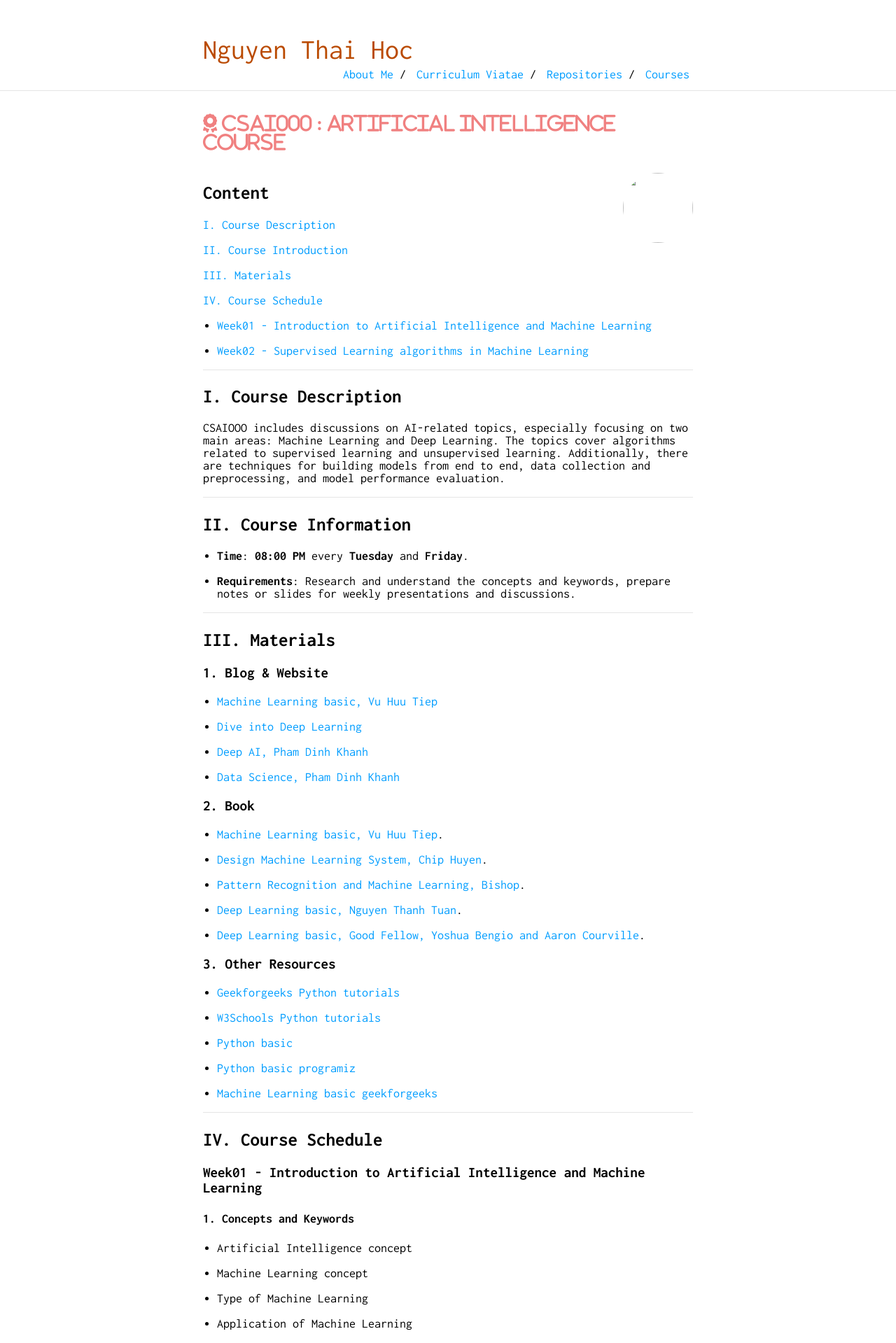
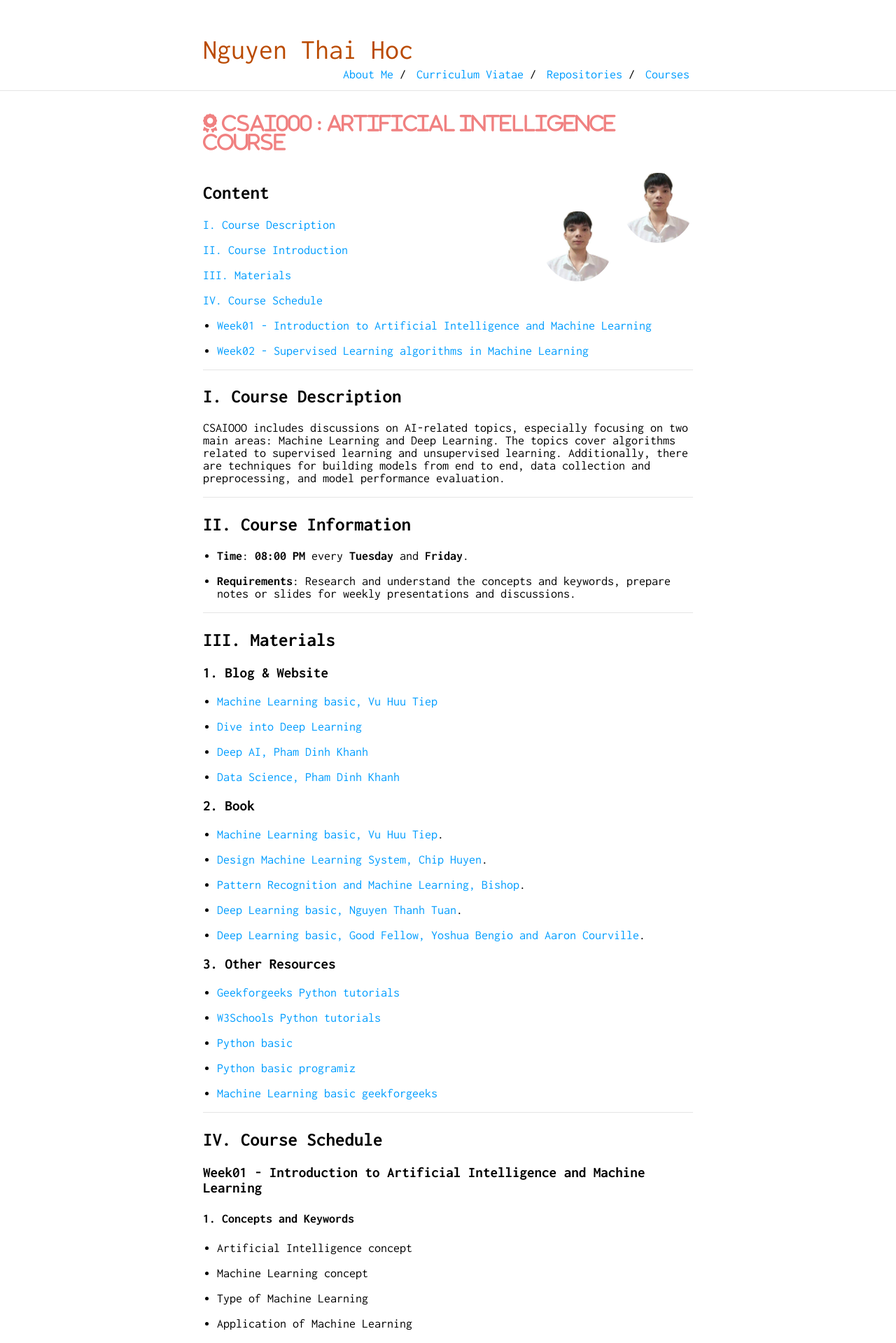
Before and after one commit to nguyenthaihoc02/About-Me, a Jekyll site: the page built from course_all/csai_000.md, in a window 1280 px wide. Shown: the top 1919 px of the page at 70% size. Built offline with Jekyll 4.4.1, drawn with Linux system fonts in a browser that asks for light colours.

Commit message:
update cs

```diff
--- a/course_all/csai_000.md
+++ b/course_all/csai_000.md
@@ -5,10 +5,11 @@ is_contact: True
 
 <h2 class="fa-solid fa-award" style="color: #F08080;"> CSAI000 : ARTIFICIAL INTELLIGENCE COURSE </h2>
 
-<img class="profile-picture" src="images/avatar.jpg">
-
+<img class="profile-picture" src="/images/avatar.jpg">
 
 ## Content
+
+<img class="profile-picture" src="/images/avatar.jpg">
 
 [I. Course Description](#part1)
 
```
Also changed, not shown: index.md (+2 -2 lines).
